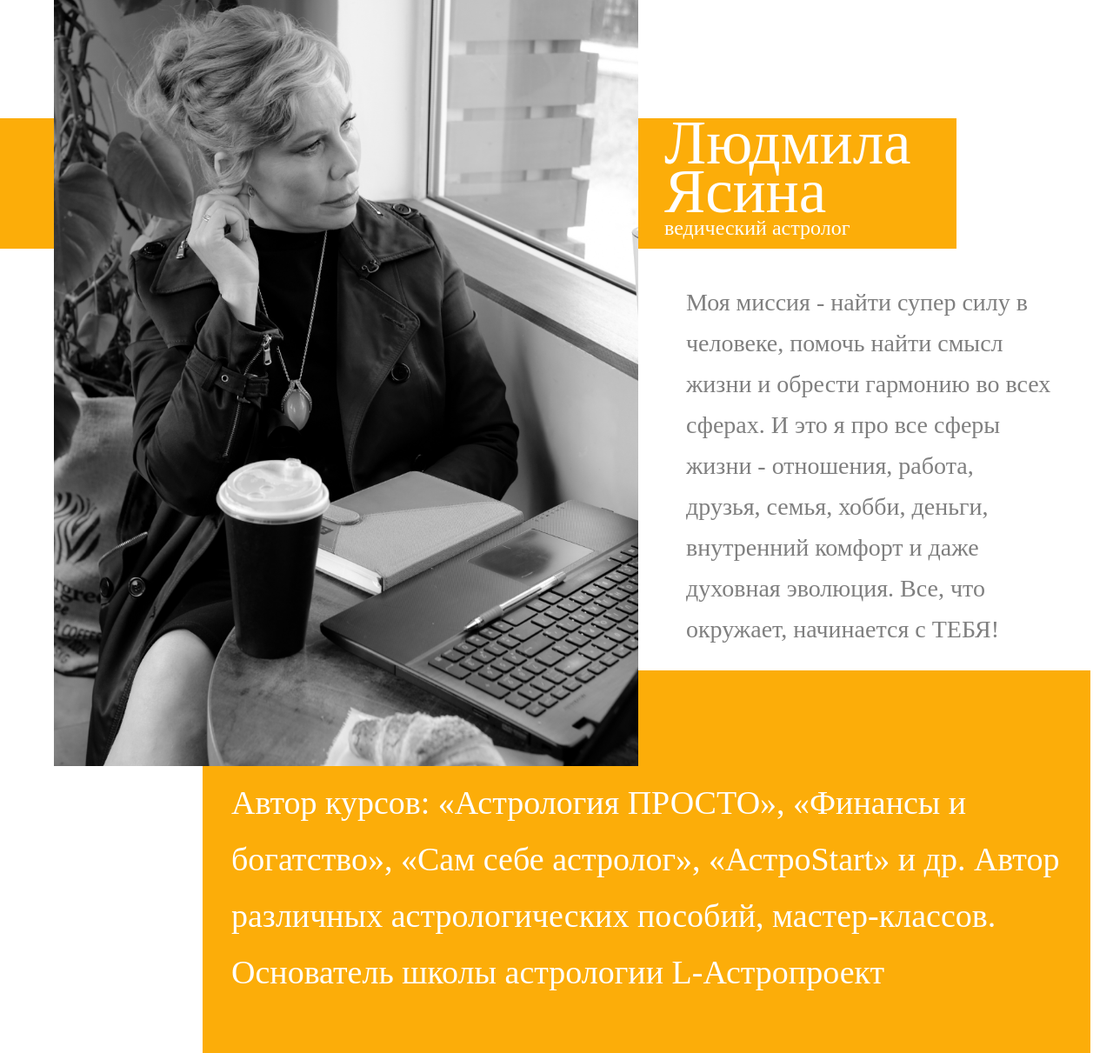
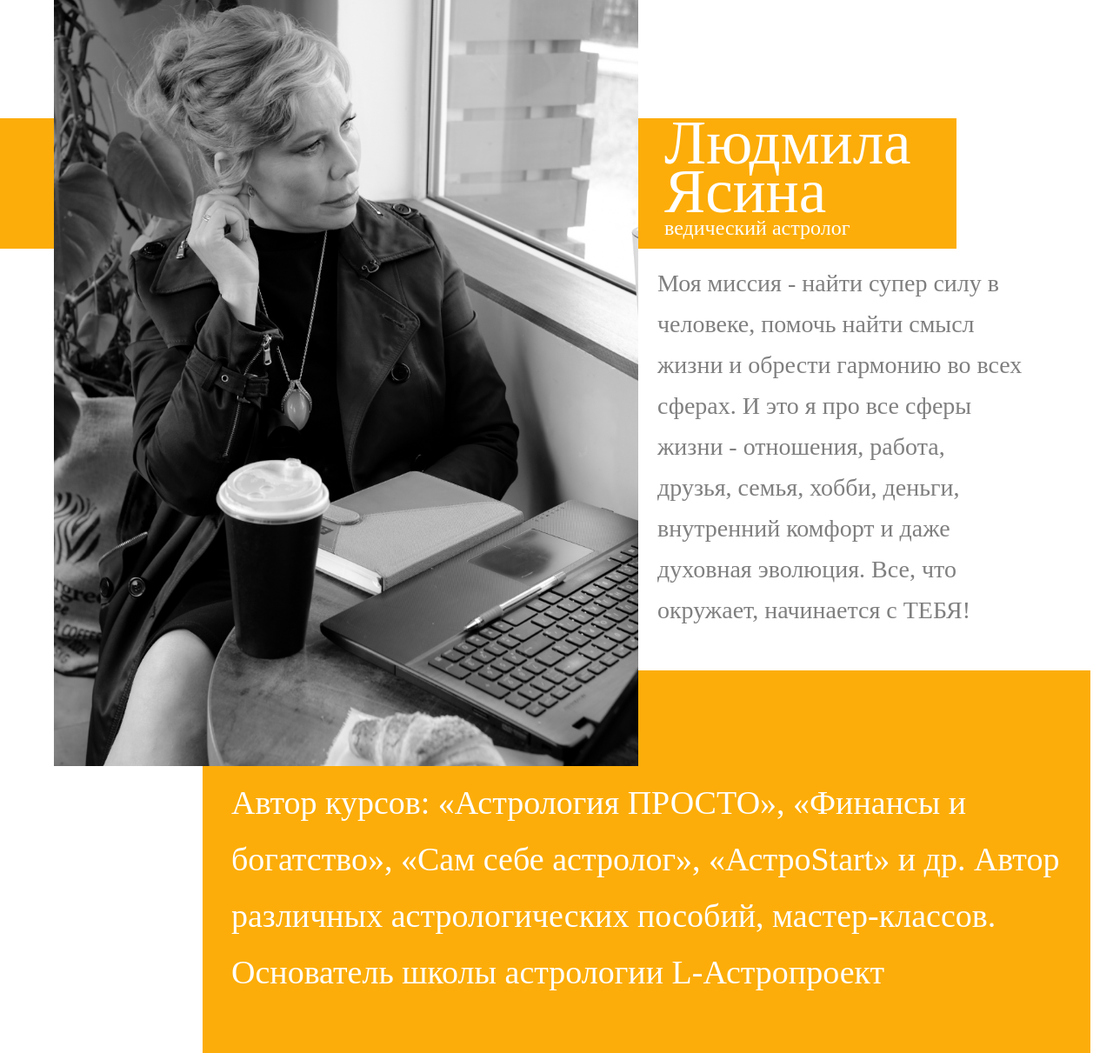
Before and after one commit to Tishe698/lololo, a Django app: page /about_me in a window 1280 px wide; the page is wider, and only the part inside the window is pictured. Shown: the part 139-1350 px from the top of that part at 87% size. Run offline with Django 4.2, Linux system fonts and the light colour scheme; some libraries are stand-ins or nearby versions.

Commit message:
title logo

```diff
--- a/sait/static/css/about_me.css
+++ b/sait/static/css/about_me.css
@@ -82,10 +82,9 @@ html, body {
 /* текст справа */
 
 .text_missia {
-    margin-left: 33px;
     position: absolute;
     width: 420px;
-    height: 422px;
+    height: 439px;
     transform: translate(180%, -132%);
     font-family: 'HeadlandOne';
     font-style: normal;
```
